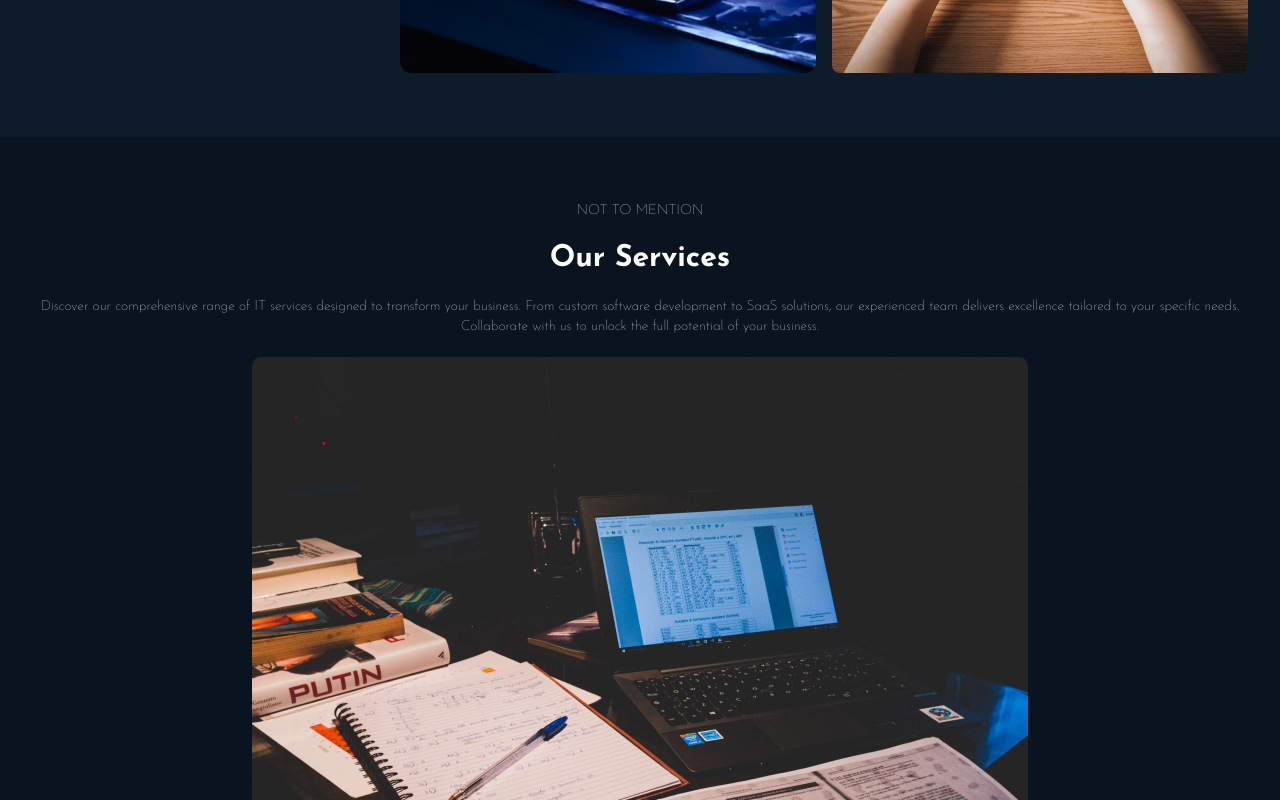
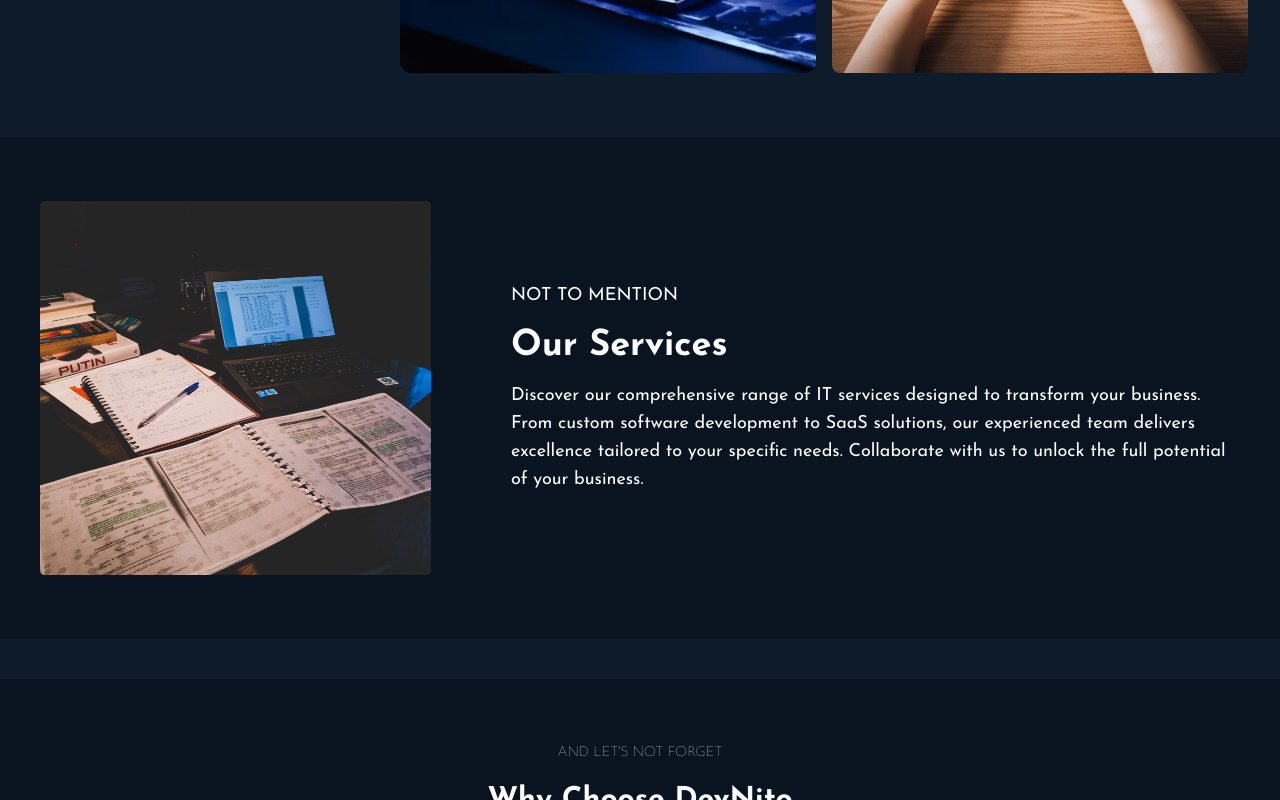
Before and after one commit to developermaroof/devnito2.0, a React (Create React App) app: page / in a window 1280 px wide. Shown: the part 540-1340 px from the top of the page. Built offline with nearby package versions, Linux system fonts and the light colour scheme.

Commit message:
Update Services.jsx

```diff
--- a/src/components/Services.jsx
+++ b/src/components/Services.jsx
@@ -3,13 +3,23 @@ import ServiceImg from '../assets/Services.png'
 
 const Services = () => {
   return (
-    <div className='2xl:max-w-screen-2xl 2xl:mx-auto Services bg-darker-theme gap-5 py-16 p-6 justify-center flex flex-col text-center items-center'>
-      <p className='text-xs font-thin font-josefin sm:text-sm'>NOT TO MENTION
-      </p>
-      <h1 className='font-bold text-xl font-josefin sm:text-2xl md:text-3xl'>Our Services</h1>
-      <p className='text-xs font-thin font-josefin sm:text-sm'>Discover our comprehensive range of IT services designed to transform your business. From custom software development to SaaS solutions, our experienced team delivers excellence tailored to your specific needs. Collaborate with us to unlock the full potential of your business.</p>
-      <img src={ServiceImg} alt="" />
-    </div>
+    <div className='2xl:max-w-screen-2xl 2xl:mx-auto Services bg-darker-theme gap-5 lg:gap-20 py-16 p-6 justify-center flex flex-col text-center items-center lg:flex-row lg:px-10'>
+  <div className='lg:order-last lg:flex lg:flex-col lg:gap-4'>
+  <p className='text-xs font-thin font-josefin sm:text-sm lg:text-lg lg:text-left lg:font-normal'>
+    NOT TO MENTION
+  </p>
+  <h1 className='font-bold text-xl font-josefin sm:text-2xl md:text-3xl lg:text-4xl lg:text-left'>
+    Our Services
+  </h1>
+  <p className='text-xs font-thin font-josefin sm:text-sm lg:text-lg lg:text-left lg:font-normal'>
+    Discover our comprehensive range of IT services designed to transform your business. From custom software development to SaaS solutions, our experienced team delivers excellence tailored to your specific needs. Collaborate with us to unlock the full potential of your business.
+  </p>
+</div>
+
+  <div className='lg:order-first lg:w-full '>
+    <img src={ServiceImg} alt="" />
+  </div>
+</div>
   )
 }
 
```
